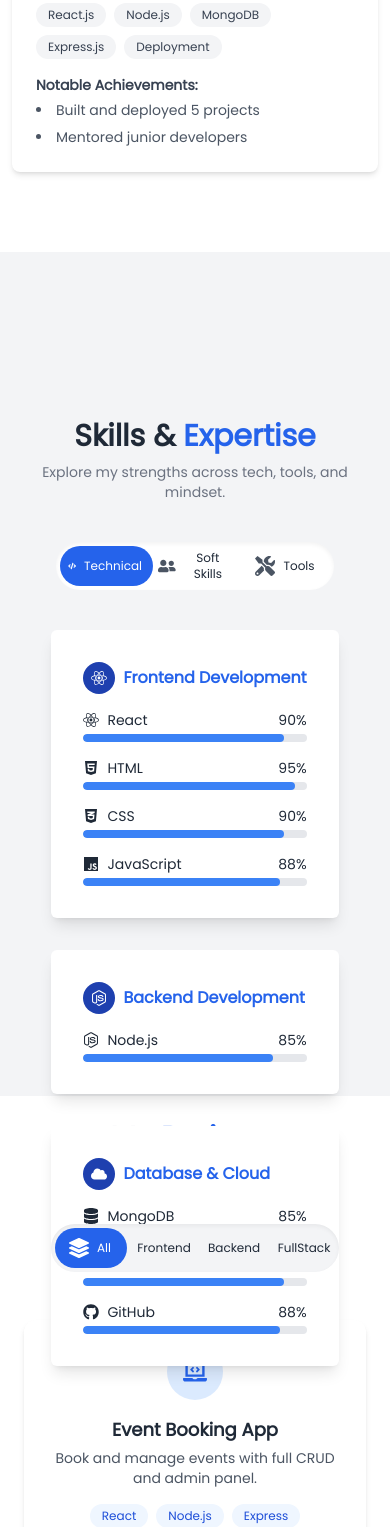
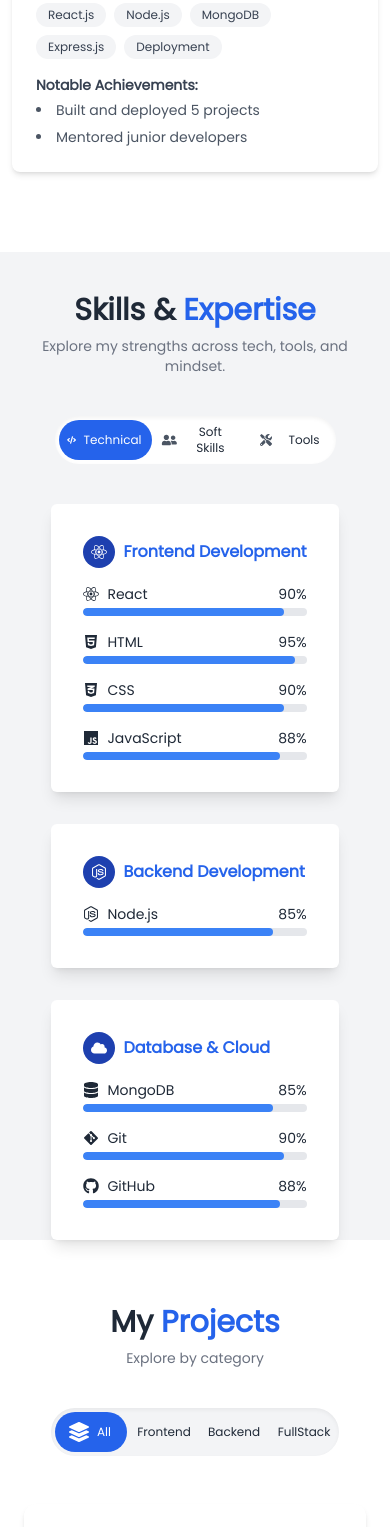
Before and after one commit to HameyDev/portfolio, a React (Create React App) app: page / in a window 390 px wide. Shown: the part 3599-5126 px from the top of the page. Built offline with nearby package versions, Linux system fonts and the light colour scheme.

Commit message:
Updated UI

```diff
--- a/src/components/ProjectsFilter.jsx
+++ b/src/components/ProjectsFilter.jsx
@@ -22,7 +22,7 @@ export default function ProjectsFilter() {
 
   return (
     <section id="projects" className="min-h-screen flex flex-col items-center justify-center px-6 md:px-20 bg-white">
-      <h2 className="text-3xl md:text-4xl font-bold text-center text-gray-800 mb-2">
+      <h2 className="text-3xl md:text-4xl font-bold text-center text-gray-800 mb-2 mt-10 md:mt-0">
         My <span className="text-blue-600">Projects</span>
       </h2>
       <p className="text-center text-sm md:text-md text-gray-500 mb-10">
--- a/src/components/SkillsTabs.jsx
+++ b/src/components/SkillsTabs.jsx
@@ -31,7 +31,7 @@ export default function SkillsTabs() {
       id="skills"
       className="min-h-screen px-6 md:px-20 flex flex-col items-center justify-center bg-gray-100"
     >
-      <h2 className="text-3xl md:text-4xl font-bold text-center text-gray-800 mb-2">
+      <h2 className="text-3xl md:text-4xl font-bold text-center text-gray-800 mb-2 mt-10 md:mt-0">
         Skills & <span className="text-blue-600">Expertise</span>
       </h2>
       <p className="text-center text-sm md:text-md text-gray-500 mb-10">
@@ -65,7 +65,7 @@ export default function SkillsTabs() {
       </div>
 
       {/* Content */}
-      <div className="max-w-5xl mx-auto h-[300px]">
+      <div className="max-w-5xl mx-auto md:h-[300px]">
         <AnimatePresence mode="wait">
           {activeTab === "technical" && (
             <motion.div
@@ -241,12 +241,12 @@ function TabButton({ label, tab, activeTab, setActiveTab, icon }) {
   return (
     <button
       onClick={() => setActiveTab(tab)}
-      className={`relative z-10 w-[90px] md:w-40 h-10 text-xs md:text-sm px-2 font-medium rounded-full transition-all duration-300 flex items-center justify-center gap-2 ${
+      className={`relative z-10 w-[91px] md:w-40 h-10 text-xs md:text-sm px-2 font-medium rounded-full transition-all duration-300 flex items-center justify-center gap-2 ${
         isActive ? "text-white" : "text-gray-800"
       }`}
     >
       {React.cloneElement(icon, {
-        className: `w-5 h-5 ${isActive ? "text-white" : "text-gray-600"}`,
+        className: `w-7 h-3 ${isActive ? "text-white" : "text-gray-600"}`,
       })}
 
       {label}
```
